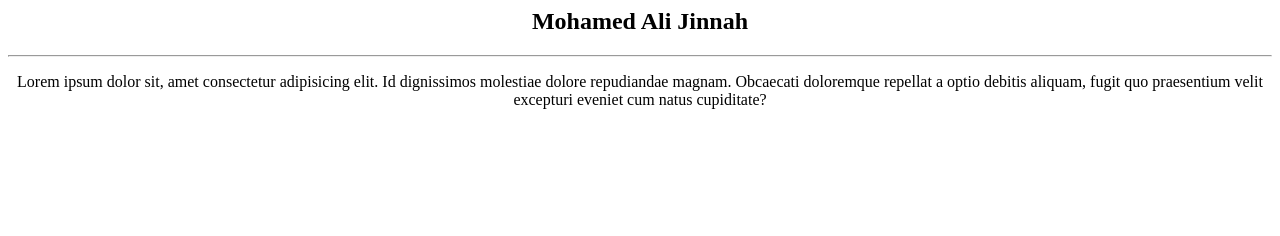
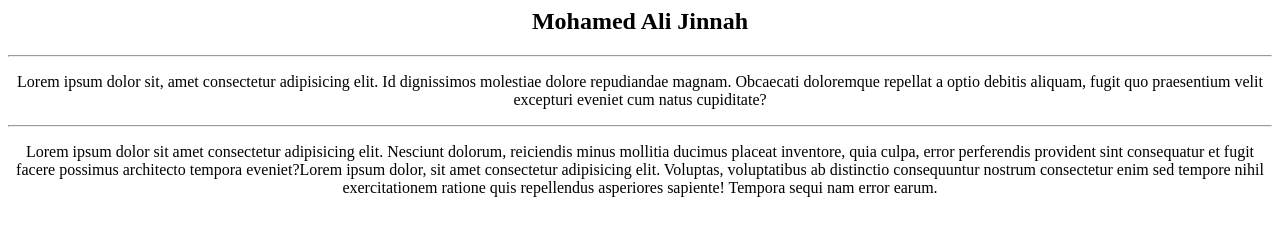
Before and after one commit to Jinnahjinnah/repo5, a plain HTML site: page index.html in a window 1280 px wide. Drawn offline with Linux system fonts and the light colour scheme.

Commit message:
Updated index.html

```diff
--- a/index.html
+++ b/index.html
@@ -2,4 +2,6 @@
 <h2>Mohamed Ali Jinnah</h2>
 <hr>
 <p>Lorem ipsum dolor sit, amet consectetur adipisicing elit. Id dignissimos molestiae dolore repudiandae magnam. Obcaecati doloremque repellat a optio debitis aliquam, fugit quo praesentium velit excepturi eveniet cum natus cupiditate?</p>
+<hr>
+<p>Lorem ipsum dolor sit amet consectetur adipisicing elit. Nesciunt dolorum, reiciendis minus mollitia ducimus placeat inventore, quia culpa, error perferendis provident sint consequatur et fugit facere possimus architecto tempora eveniet?Lorem ipsum dolor, sit amet consectetur adipisicing elit. Voluptas, voluptatibus ab distinctio consequuntur nostrum consectetur enim sed tempore nihil exercitationem ratione quis repellendus asperiores sapiente! Tempora sequi nam error earum.</p>
 </center>
```
